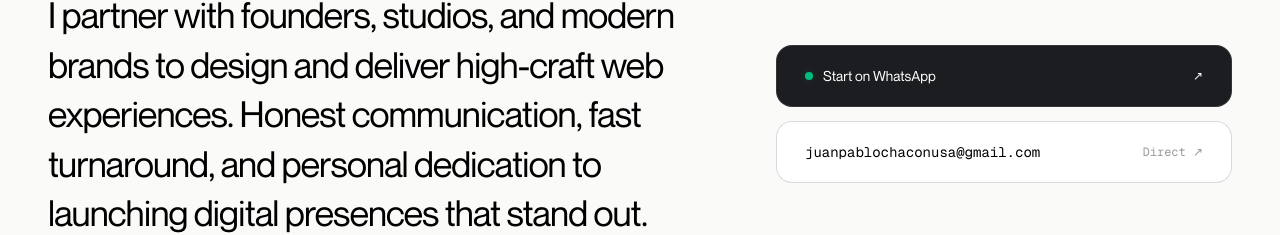
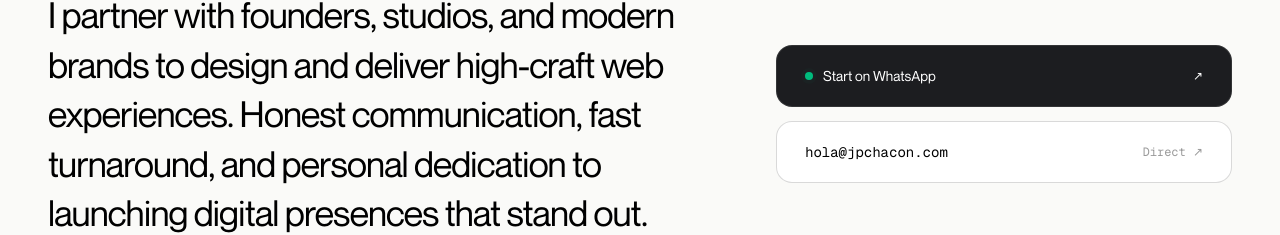
Before and after one commit to Juanpa571/portfolio, a React (Vite) app: page / in a window 1280 px wide. Shown: the part 956-1191 px from the top of the page. Built offline with nearby package versions, Linux system fonts and the light colour scheme.

Commit message:
feat(contact): update official email to hola@jpchacon.com and connect Colombian business WhatsApp

```diff
--- a/src/components/layout/Footer.tsx
+++ b/src/components/layout/Footer.tsx
@@ -162,7 +162,7 @@ export const Footer: React.FC = () => {
                 className="px-7 py-4 sm:px-9 sm:py-5 rounded-full border border-white/20 hover:border-white text-white text-sm sm:text-base font-sans font-medium transition-all duration-300 hover:bg-white hover:text-black active:scale-95 inline-flex items-center justify-center cursor-pointer"
                 data-interactive
               >
-                WhatsApp (+61 405 667 961) ↗
+                WhatsApp ({siteConfig.profile.contact.whatsappDisplay || '+57 317 737 1301'}) ↗
               </a>
             </Magnetic>
           </div>
--- a/src/components/ui/ProjectModal.tsx
+++ b/src/components/ui/ProjectModal.tsx
@@ -34,7 +34,7 @@ export const ProjectModal: React.FC<ProjectModalProps> = ({ project, onClose })
 
   if (!project) return null;
 
-  const whatsappInquiryUrl = `${siteConfig.profile.contact.whatsapp}%20regarding%20a%20project%20like%20${encodeURIComponent(project.title)}`;
+  const whatsappInquiryUrl = `${siteConfig.profile.contact.whatsapp}%20similar%20a%20${encodeURIComponent(project.title)}`;
 
   return (
     <div
--- a/src/config/site.ts
+++ b/src/config/site.ts
@@ -45,8 +45,9 @@ export const siteConfig = {
     headline: 'Bespoke web design, fluid interactions, and rapid launch. Handled directly with you.',
     description: 'I design and craft high-performance web experiences for founders, studios, and modern brands. Editorial typography, tactile interactions, and turnkey delivery.',
     contact: {
-      email: 'juanpablochaconusa@gmail.com',
-      whatsapp: 'https://wa.me/61405667961?text=Hi%20Juan%20Pablo,%20I%20would%20like%20to%20discuss%20a%20project',
+      email: 'hola@jpchacon.com',
+      whatsapp: 'https://wa.me/573177371301?text=Hola%20Juan%20Pablo,%20me%20gustar%C3%ADa%20cotizar%20un%20proyecto',
+      whatsappDisplay: '+57 317 737 1301',
     }
   },
 
```
